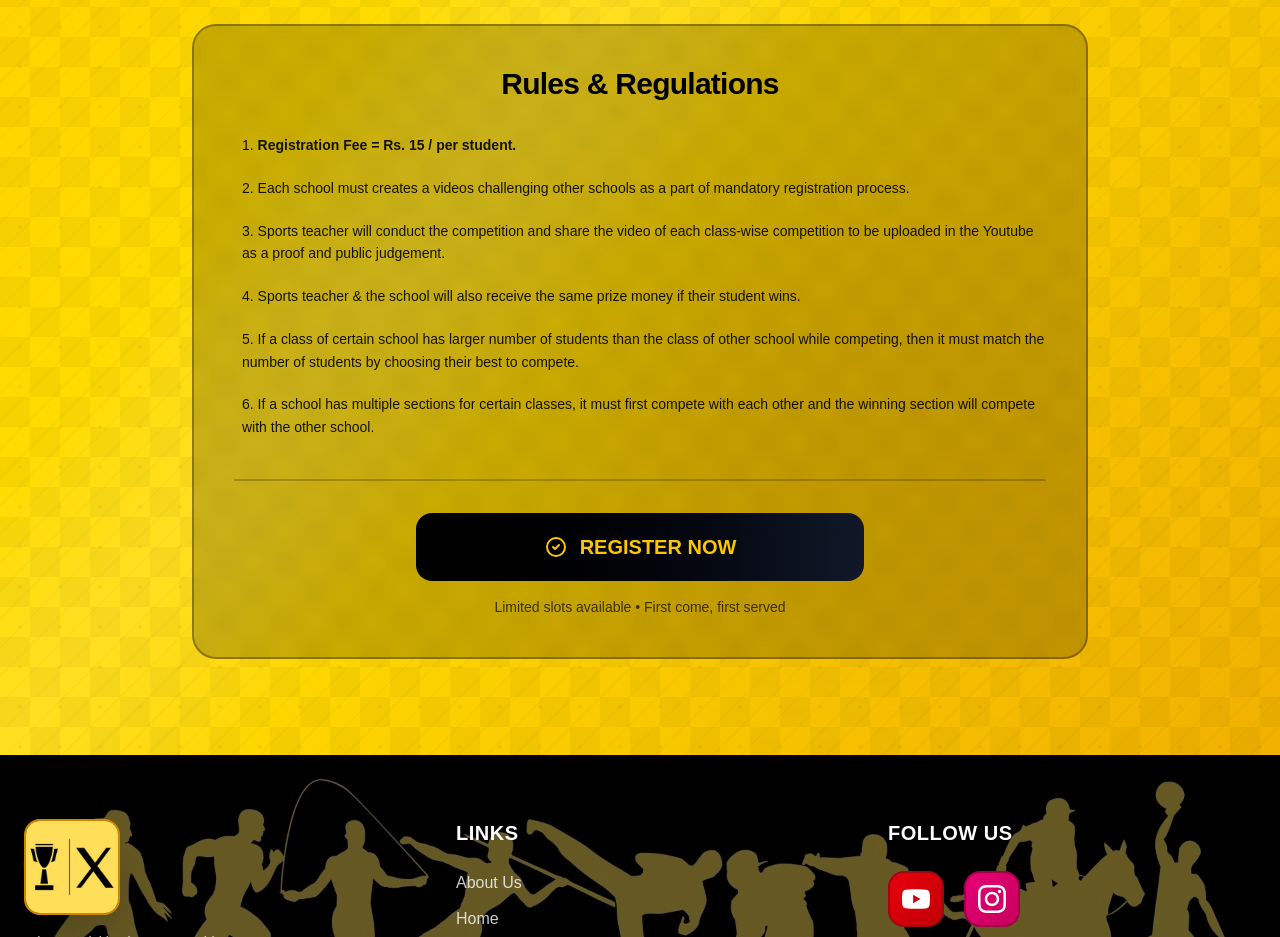
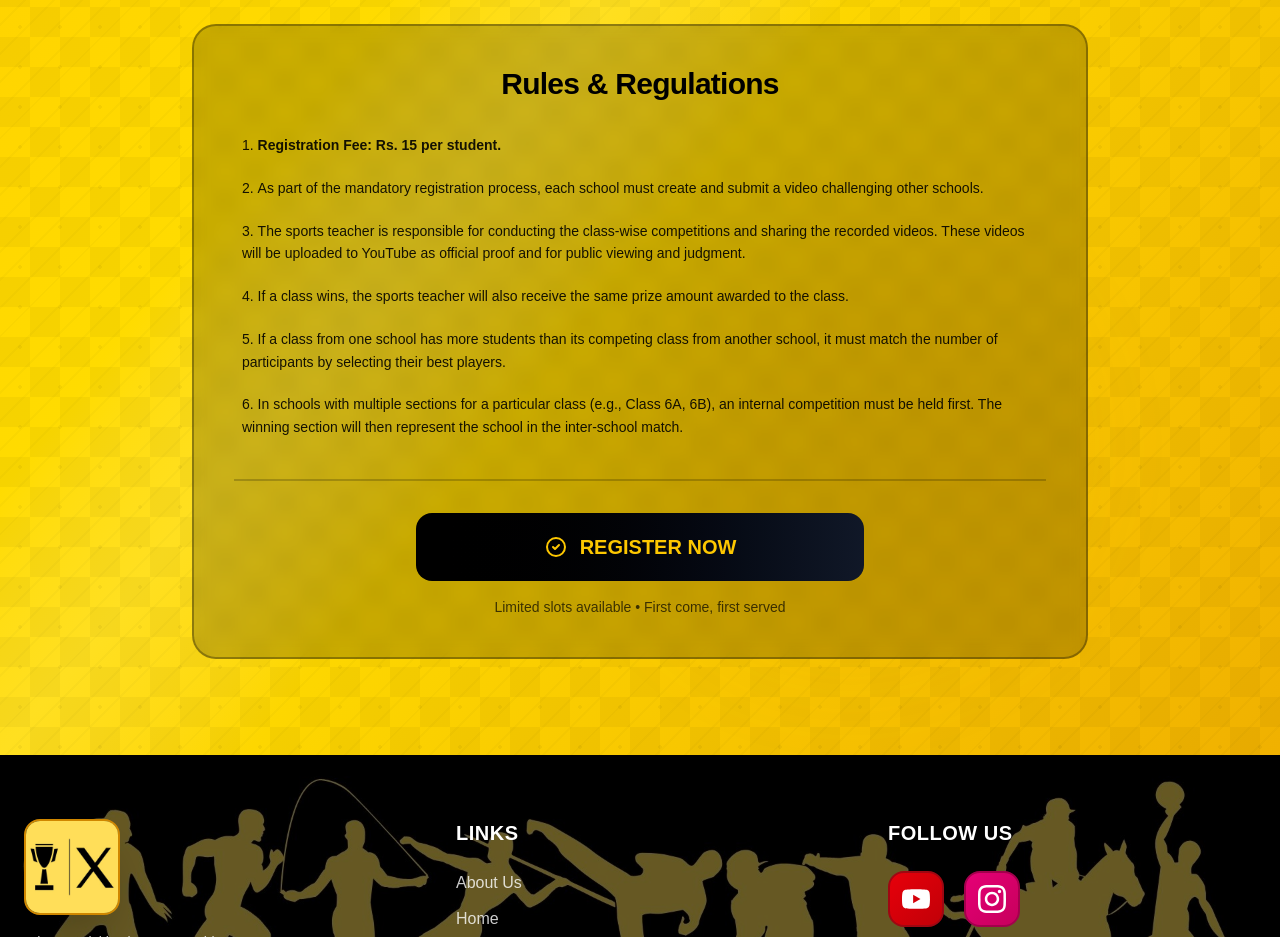
Before and after one commit to rudhamoy/xtrnia, a Next.js app: page / in a window 1280 px wide. Shown: the part 4220-5157 px from the top of the page. Built offline with nearby package versions, Linux system fonts and the light colour scheme.

Commit message:
rules and regulations

```diff
--- a/app/page.tsx
+++ b/app/page.tsx
@@ -491,22 +491,22 @@ export default function Home() {
               <h4 className="text-3xl font-black text-black mb-8 tracking-tight text-center">Rules & Regulations</h4>
                 <ol className="space-y-5 text-black/90 text-sm leading-relaxed list-decimal list-inside">
                   <li className="pl-2 hover:text-black transition-colors duration-300">
-                    <span className="font-semibold">Registration Fee = Rs. 15 / per student.</span>
+                    <span className="font-semibold">Registration Fee: Rs. 15 per student.</span>
                   </li>
                   <li className="pl-2 hover:text-black transition-colors duration-300">
-                    Each school must creates a videos challenging other schools as a part of mandatory registration process.
+                    As part of the mandatory registration process, each school must create and submit a video challenging other schools.
                   </li>
                   <li className="pl-2 hover:text-black transition-colors duration-300">
-                    Sports teacher will conduct the competition and share the video of each class-wise competition to be uploaded in the Youtube as a proof and public judgement.
+                    The sports teacher is responsible for conducting the class-wise competitions and sharing the recorded videos. These videos will be uploaded to YouTube as official proof and for public viewing and judgment.
                   </li>
                   <li className="pl-2 hover:text-black transition-colors duration-300">
-                    Sports teacher & the school will also receive the same prize money if their student wins.
+                    If a class wins, the sports teacher will also receive the same prize amount awarded to the class.
                   </li>
                   <li className="pl-2 hover:text-black transition-colors duration-300">
-                    If a class of certain school has larger number of students than the class of other school while competing, then it must match the number of students by choosing their best to compete.
+                    If a class from one school has more students than its competing class from another school, it must match the number of participants by selecting their best players.
                   </li>
                   <li className="pl-2 hover:text-black transition-colors duration-300">
-                    If a school has multiple sections for certain classes, it must first compete with each other and the winning section will compete with the other school.
+                    In schools with multiple sections for a particular class (e.g., Class 6A, 6B), an internal competition must be held first. The winning section will then represent the school in the inter-school match.
                   </li>
                 </ol>
             </div>
```
